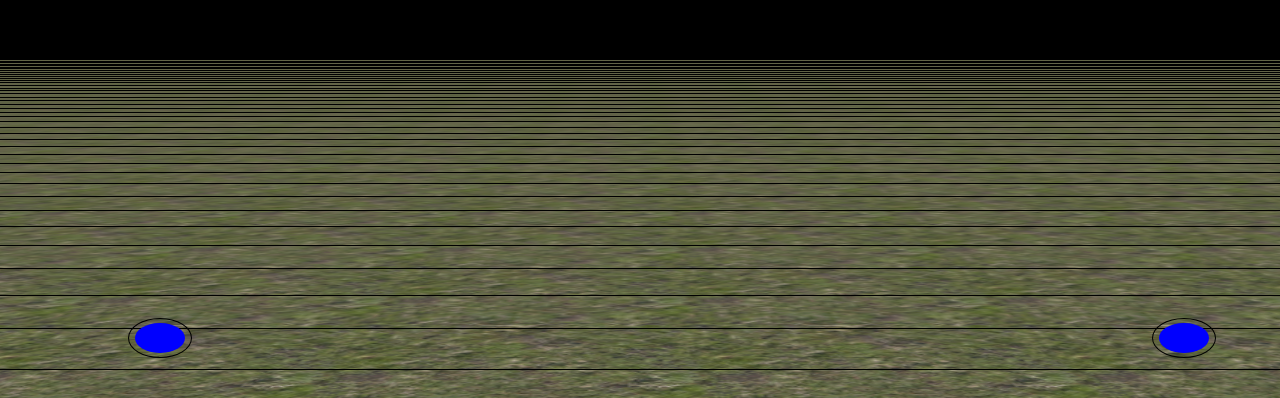
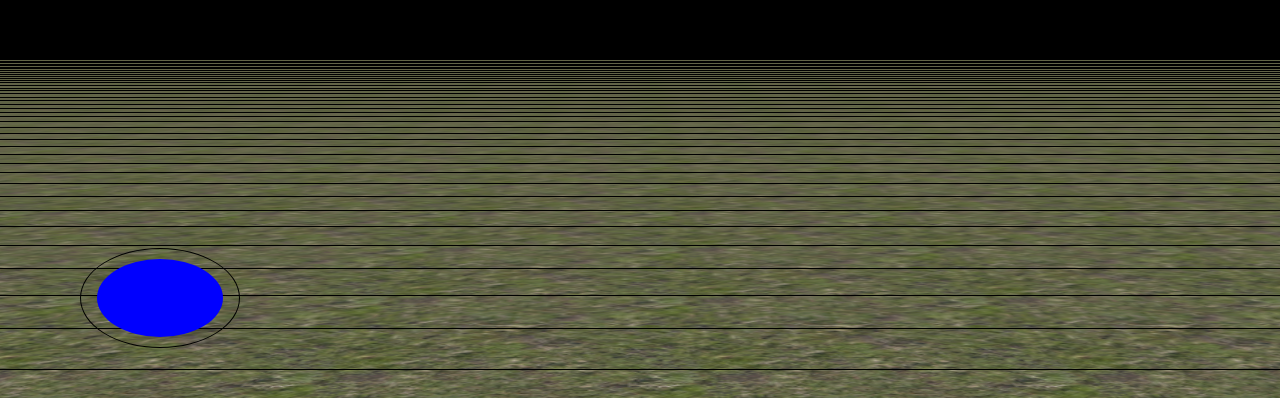
Before and after one commit to KharleannCF/PomodoroClock, a plain HTML site: page solar/controlesMoviles/index.html in a window 1280 px wide. Shown: the part 402-800 px from the top of the page. Drawn offline with Linux system fonts and the light colour scheme; animation ran at ten frames a second.

Commit message:
Add files via upload

```diff
--- a/solar/controlesMoviles/index.html
+++ b/solar/controlesMoviles/index.html
@@ -18,17 +18,26 @@
 			margin: 0;
 			padding: 0;
 		}
+		#container{
+			width: 25%;
+			height: 25%;
+			position: absolute;
+			top: 75%;
+			left: 0%;
+			align-items: center;
+			display: flex;
+			justify-content: center;
+		}
 
 		#main {
 			align-items: center;
 			display: flex;
-			height: 5%;
 			justify-content: center;
 			margin: auto;
-			width: 5%;
 			position: absolute;
-			top: 90%;
-			left: 10%;
+			width: 50%;
+			height: 50%;
+
 		}
 
 		#wrapper {
@@ -43,13 +52,9 @@
 		#main2 {
 			align-items: center;
 			display: flex;
-			height: 5%;
 			justify-content: center;
 			margin: auto;
-			width: 5%;
 			position: absolute;
-			top: 90%;
-			left: 90%;
 		}
 
 		#wrapper2 {
@@ -76,12 +81,10 @@
     </style>
 </head>
 <body>
-	<div id="main">
-    	<div id="wrapper">
-    	</div>
-    </div>
-    <div id="main2">
-    	<div id="wrapper2">
+	<div id="container">
+		<div id="main">
+    		<div id="wrapper">
+    		</div>
     	</div>
     </div>
 	<canvas id="canvas"></canvas>
```
Also changed, not shown: solar/controlesMoviles/main.js.
